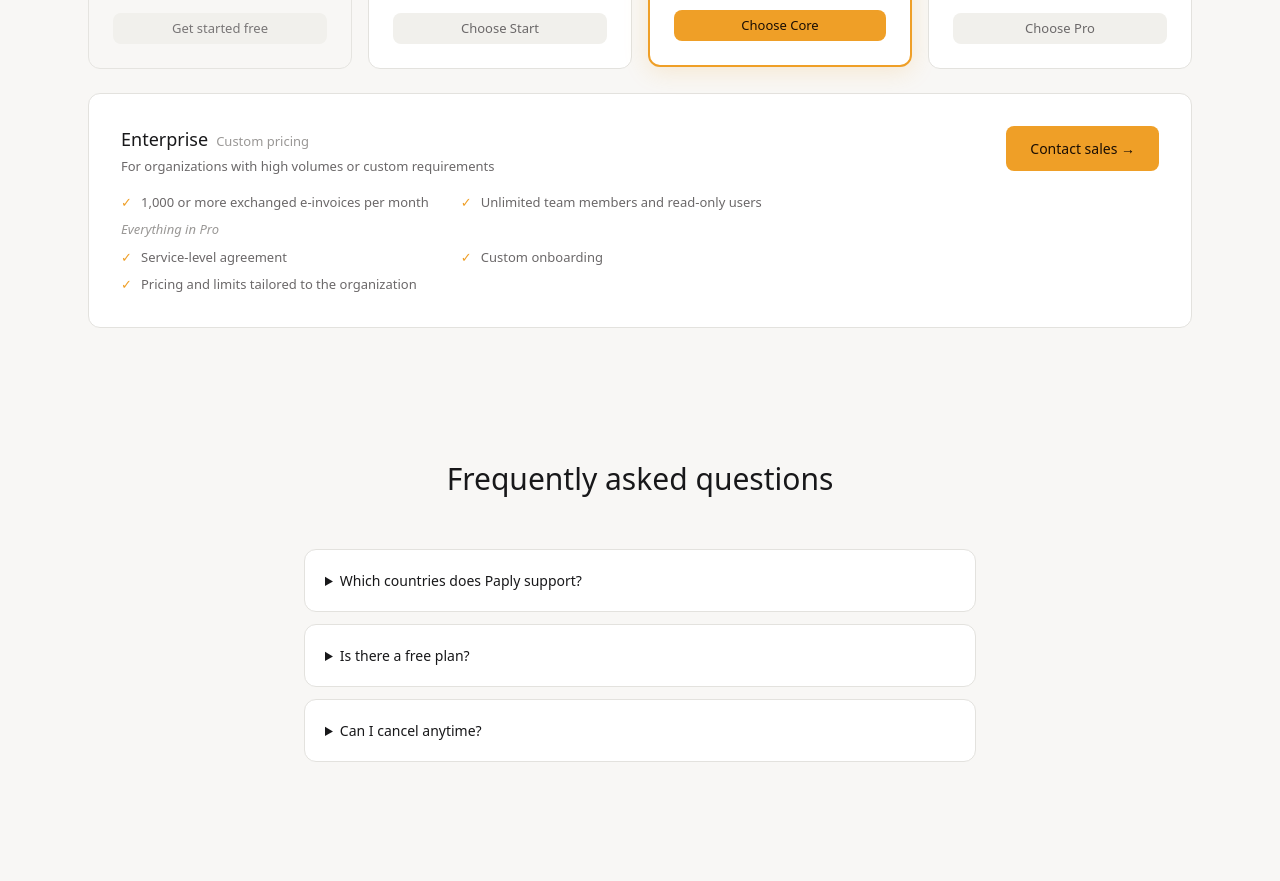
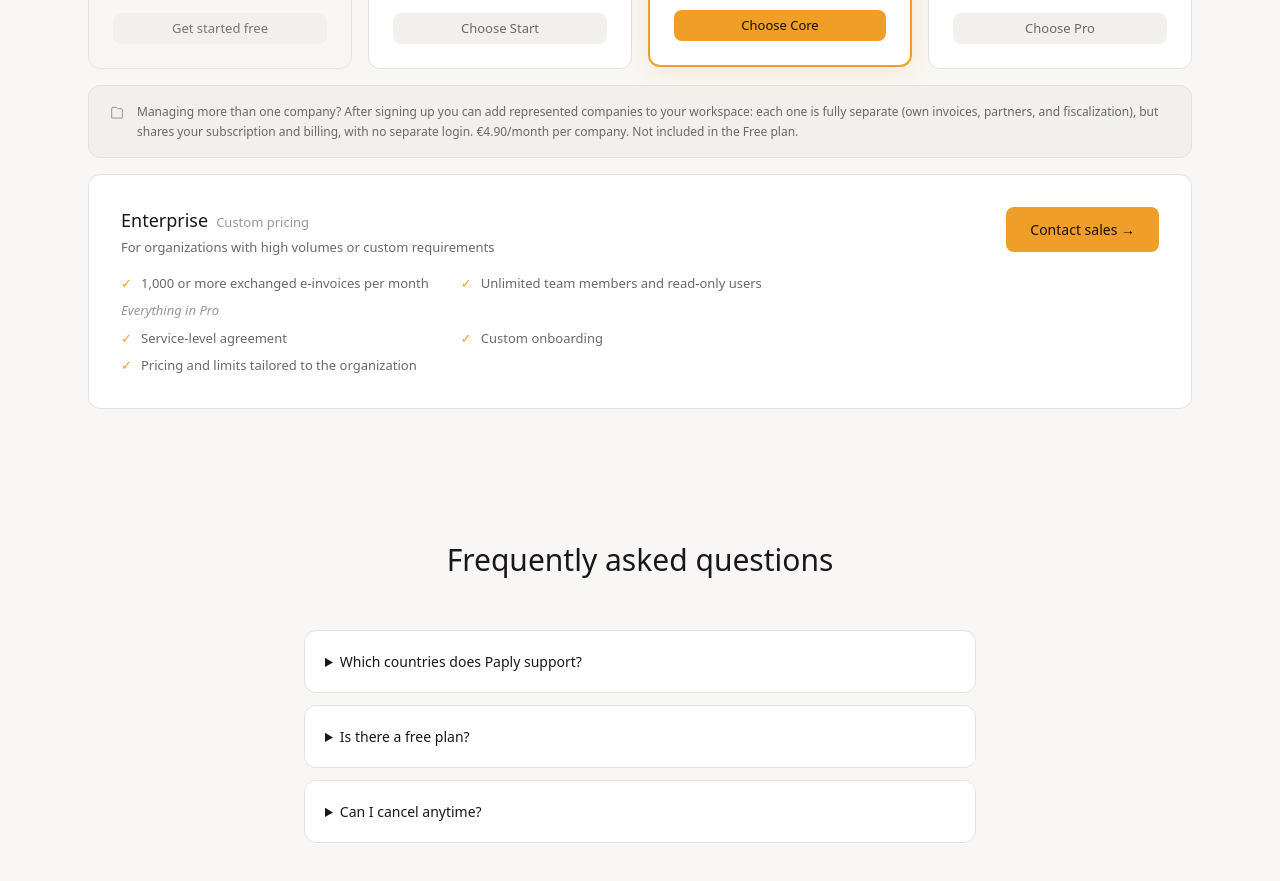
Before and after one commit to ENZOR-solutions/paply_static, a plain HTML site: page index.html in a window 1280 px wide. Shown: the part 2662-3543 px from the top of the page. Drawn offline with nearby package versions, Linux system fonts and the light colour scheme.

Commit message:
Add represented companies note to pricing section
Restores the multi-company (accounting-firm workspace) add-on note
below the pricing cards, translated into EN/SL/HR.

```diff
--- a/index.html
+++ b/index.html
@@ -337,7 +337,12 @@
 
     </div>
 
-    <div class="mt-6 rounded-card border border-border-default bg-bg-secondary p-8">
+    <div class="mt-4 flex items-start gap-3 rounded-card border border-border-default bg-bg-tertiary px-5 py-4">
+      <svg width="16" height="16" viewBox="0 0 24 24" fill="none" class="shrink-0 mt-0.5 text-text-tertiary"><path d="M4 21V7a2 2 0 0 1 2-2h5l2 2h5a2 2 0 0 1 2 2v12H4z" stroke="currentColor" stroke-width="1.5" stroke-linejoin="round"/></svg>
+      <p class="text-[12px] text-text-secondary leading-relaxed" data-i18n="represented_companies_note">Managing more than one company? After signing up you can add represented companies to your workspace: each one is fully separate (own invoices, partners, and fiscalization), but shares your subscription and billing, with no separate login. €4.90/month per company. Not included in the Free plan.</p>
+    </div>
+
+    <div class="mt-4 rounded-card border border-border-default bg-bg-secondary p-8">
       <div class="flex flex-col md:flex-row md:items-start md:justify-between gap-6">
         <div>
           <div class="flex items-baseline gap-2">
@@ -514,6 +519,7 @@
         enterprise_feat3: "Service-level agreement",
         enterprise_feat4: "Custom onboarding",
         enterprise_feat5: "Pricing and limits tailored to the organization",
+        represented_companies_note: "Managing more than one company? After signing up you can add represented companies to your workspace: each one is fully separate (own invoices, partners, and fiscalization), but shares your subscription and billing, with no separate login. €4.90/month per company. Not included in the Free plan.",
         contact_sales: "Contact sales →",
         faq_h2: "Frequently asked questions",
         faq_q1: "Which countries does Paply support?",
@@ -634,6 +640,7 @@
         enterprise_feat3: "Dogovor o ravni storitev (SLA)",
         enterprise_feat4: "Prilagojeno uvajanje",
         enterprise_feat5: "Cena in omejitve, prilagojene organizaciji",
+        represented_companies_note: "Upravljate več kot eno podjetje? Po registraciji lahko svojemu delovnemu prostoru dodate zastopana podjetja: vsako je popolnoma ločeno (lastni računi, partnerji in fiskalizacija), vendar si deli vašo naročnino in obračunavanje, brez ločene prijave. 4,90 € na mesec na podjetje. Ni vključeno v brezplačnem paketu.",
         contact_sales: "Kontaktirajte prodajo →",
         faq_h2: "Pogosta vprašanja",
         faq_q1: "Katere države Paply podpira?",
@@ -754,6 +761,7 @@
         enterprise_feat3: "Ugovor o razini usluge (SLA)",
         enterprise_feat4: "Prilagođeno uvođenje",
         enterprise_feat5: "Cijena i limiti prilagođeni organizaciji",
+        represented_companies_note: "Upravljate više od jednog poduzeća? Nakon registracije svom radnom prostoru možete dodati zastupana poduzeća: svako je potpuno odvojeno (vlastiti računi, partneri i fiskalizacija), ali dijeli vašu pretplatu i obračun, bez zasebne prijave. 4,90 € mjesečno po poduzeću. Nije uključeno u besplatnom paketu.",
         contact_sales: "Kontaktirajte prodaju →",
         faq_h2: "Često postavljana pitanja",
         faq_q1: "Koje države Paply podržava?",
```
